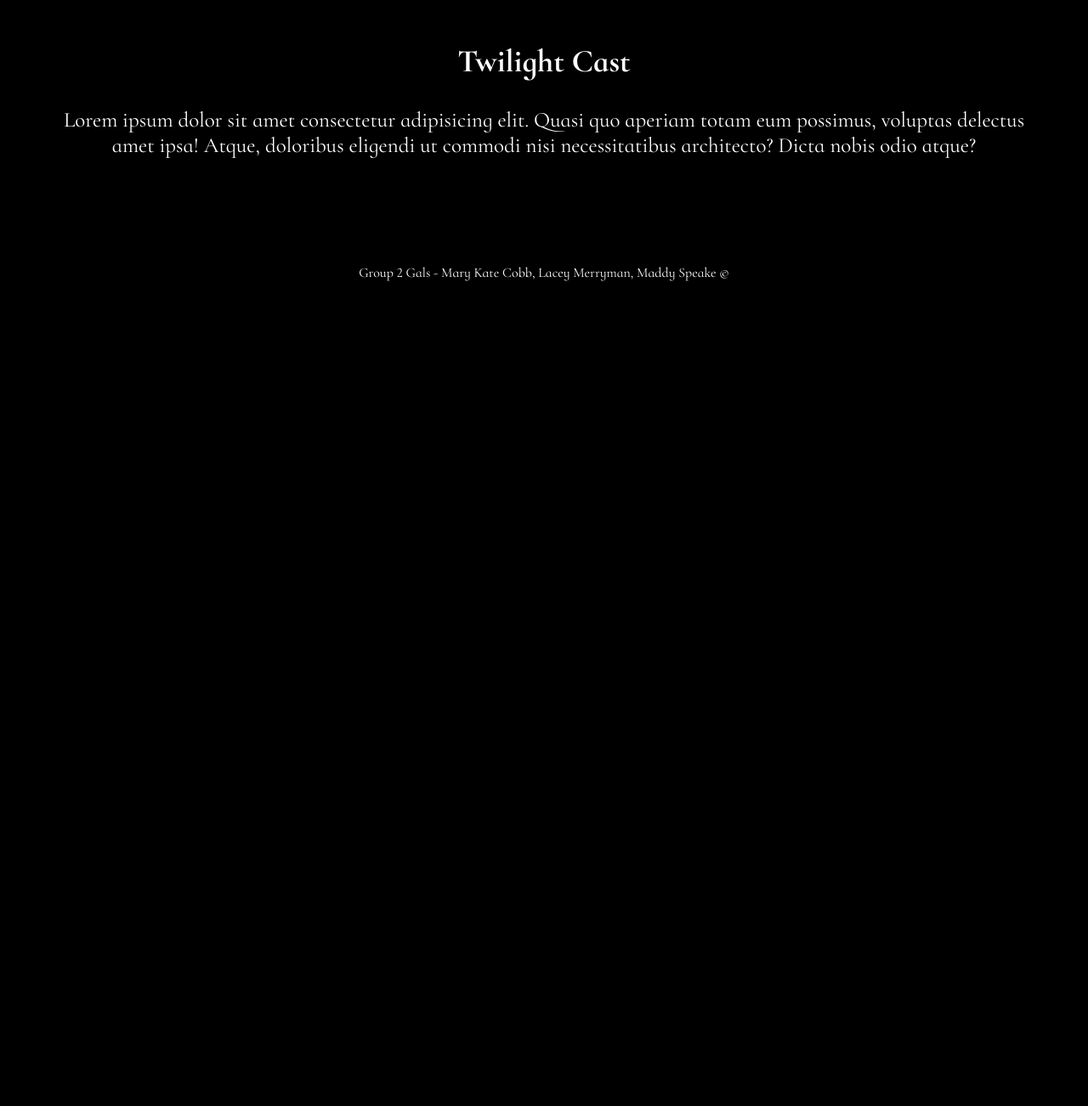
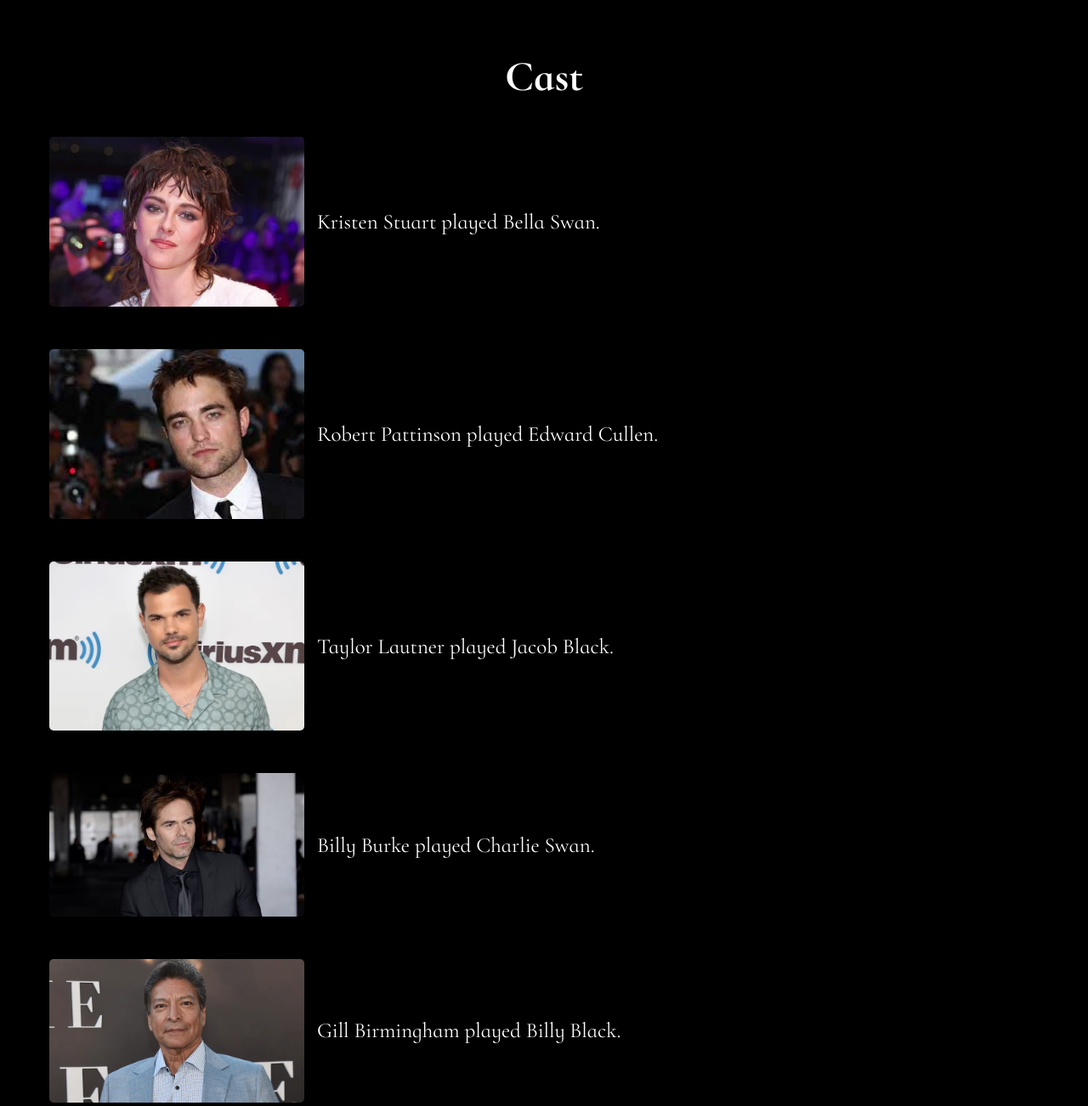
Before and after one commit to marykatecobb/twilight-zone, a plain HTML site: page cast.html in a window 1280 px wide. Shown: the part 200-1502 px from the top of the page at 85% size. Before the commit the page ends 800 px from the top, so only its background shows below. Drawn offline with Linux system fonts and the light colour scheme; a web font is replaced by a local one.

Commit message:
add new changes

```diff
--- a/cast.html
+++ b/cast.html
@@ -9,6 +9,7 @@
     <link rel="preconnect" href="https://fonts.googleapis.com">
     <link rel="preconnect" href="https://fonts.gstatic.com" crossorigin>
     <link href="https://fonts.googleapis.com/css2?family=Cormorant+Infant:ital,wght@0,300;0,400;0,500;0,600;0,700;1,300;1,400;1,500;1,600;1,700&family=Pirata+One&display=swap" rel="stylesheet">
+</head>
 <body>
     <header>
         <nav>
@@ -20,13 +21,33 @@
     </header>
     <main>
         <article>
-                <h1>Twilight Cast</h1>
-                <p>
-                    Lorem ipsum dolor sit amet consectetur adipisicing elit. Quasi quo aperiam totam eum possimus, voluptas delectus amet ipsa! Atque, doloribus eligendi ut commodi nisi necessitatibus architecto? Dicta nobis odio atque?
-                </p>
+            <h1 class="subheadings">Cast</h1>
+            <div class="cast">
+                <div class="kstuart">
+                    <img src="images/Kristen Stuart.jpeg" alt="Kristen Stuart" class="kstuart">
+                    <p class="kstuart-text">Kristen Stuart played Bella Swan.</p>
+                </div>
+                <div class="rpattinson">
+                    <img src="images/Robert Pattinson.jpeg" alt="Robert Pattinson" class="rpattinson">
+                    <p class="rpattinson-text">Robert Pattinson played Edward Cullen.</p>
+                </div>
+                <div class="tlaunter">
+                    <img src="images/taylor launter.jpg" alt="Taylor Launter" class="tlaunter">
+                    <p class="tlaunter-text">Taylor Lautner played Jacob Black.</p>
+                </div>
+                <div class="bburke">
+                    <img src="images/billy burke.jpeg" alt="Billy Burke" class="bburke">
+                    <p class="bburke-text">Billy Burke played Charlie Swan.</p>
+                </div>
+                <div class="gbirmingham">
+                    <img src="images/gill birmingham.jpg" alt="Gill Birmingham" class="gbirmingham">
+                    <p class="gbirmingham-text">Gill Birmingham played Billy Black.</p>
+                </div>
+            </div>
         </article>
     </main>
     <footer>
         Group 2 Gals - Mary Kate Cobb, Lacey Merryman, Maddy Speake &copy;
     </footer>
 </body>
+</html>
--- a/style.css
+++ b/style.css
@@ -50,6 +50,47 @@ main > section.hero{
     text-align: center;
   }
 
+  .subheadings {
+    font-size: 2em; /* Adjust size as needed */
+    opacity: 0; /* Start with the header hidden */
+    transform: translateY(-20px); /* Start the header slightly above its final position */
+    animation: fadeInSlideDown 1s ease-out forwards; /* Apply the animation */
+}
+
+/* Keyframes for the animation */
+@keyframes fadeInSlideDown {
+    from {
+        opacity: 0;
+        transform: translateY(-20px);
+    }
+    to {
+        opacity: 1;
+        transform: translateY(0);
+    }
+}
+
+.cast {
+    display: flex;
+    flex-direction: column;
+    gap: 50px;
+}
+
+.cast > div {
+    display: flex;
+    align-items: center; /* Aligns image and text vertically centered */
+}
+
+.cast img {
+    width: 300px; /* Adjust the width as needed */
+    height: auto; /* Maintains aspect ratio */
+    margin-right: 15px; /* Adds space between the image and the text */
+    border-radius: 5px; /* Optional: rounds the image corners */
+}
+
+.cast p {
+    margin: 0; /* Removes default paragraph margin for better alignment */
+}
+
 article, footer {
     font-family: "Cormorant Infant", serif;
 }
```
Also changed, not shown: images/Images:banner.jpg (added), images/Kristen Stuart.jpeg (added), images/Robert Pattinson.jpeg (added), images/billy burke.jpeg (added), images/gill birmingham.jpg (added), images/taylor launter.jpg (added), 1 other file. Lines whose indentation alone changed are shown as unchanged.
